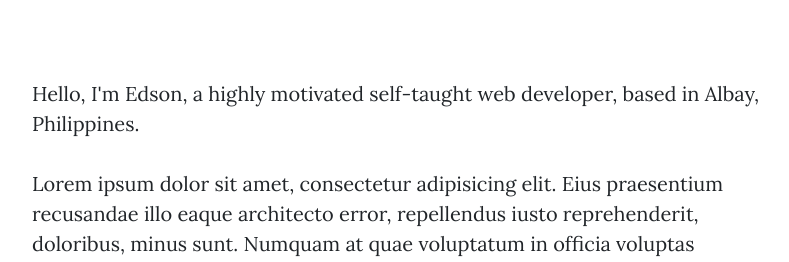
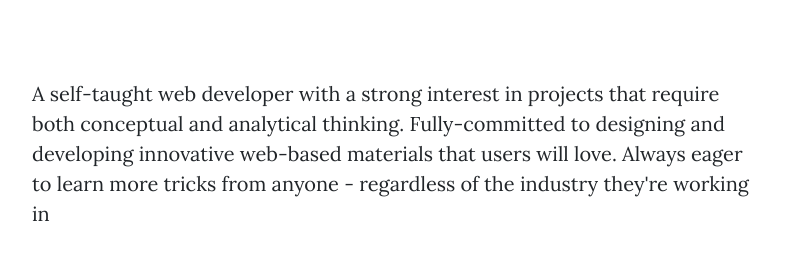
Before and after one commit to EBR-code/edson-ragas, a Flask app: page / in a window 1280 px wide. Shown: the part 533-795 px from the top of the page, without its empty margins (243-1032 px from the left). Run offline with Flask 2, Linux system fonts and the light colour scheme; some libraries are stand-ins or nearby versions.

Commit message:
Update portfolio and add resume

```diff
--- a/main.py
+++ b/main.py
@@ -1,4 +1,12 @@
-from flask import Flask, render_template, redirect, url_for, flash, abort
+from flask import (
+    Flask,
+    render_template,
+    redirect,
+    url_for,
+    flash,
+    abort,
+    send_from_directory,
+)
 from flask_bootstrap import Bootstrap
 from flask_ckeditor import CKEditor
 from datetime import date
@@ -120,6 +128,11 @@ class Comment(db.Model):
 @app.route("/")
 def portfolio():
     return render_template("portfolio.html", logged_in=current_user.is_authenticated)
+
+
+@app.route("/download-resume")
+def download_resume():
+    return send_from_directory(directory="static", filename="files/EdsonRagas.pdf")
 
 
 @app.route("/blog")
--- a/templates/header.html
+++ b/templates/header.html
@@ -39,6 +39,10 @@
             <a class="nav-link" href="{{ url_for('portfolio') }}">Portfolio</a>
           </li>
           <li class="nav-item">
+            <a class="nav-link" href="{{ url_for('download_resume') }}" target="_blank">Resume</a>
+          </li>
+
+          <li class="nav-item">
             <a class="nav-link" href="{{ url_for('blog') }}">Blog</a>
           </li>
 
--- a/templates/portfolio.html
+++ b/templates/portfolio.html
@@ -30,9 +30,8 @@
   <div class="container">
     <div class="row">
       <div class="col-lg-8 col-md-10 mx-auto">
-        <p>Hello, I'm Edson, a highly motivated self-taught web developer, based in Albay, Philippines. </p>
-        <p>Lorem ipsum dolor sit amet, consectetur adipisicing elit. Eius praesentium recusandae illo eaque architecto error, repellendus iusto reprehenderit, doloribus, minus sunt. Numquam at quae voluptatum in officia voluptas voluptatibus, minus!</p>
-        <p>I used to be a sous chef at a super club in Bali. Took me a couple of years before I decided to really make the leap into becoming a developer.</p>
+        <p>A self-taught web developer with a strong interest in projects that require both conceptual and analytical thinking. Fully-committed to designing and developing innovative web-based materials that users will love. Always eager to learn more tricks from anyone - regardless of the industry they're working in</p>
+
 
 
 
```
Also changed, not shown: 1 other file.
